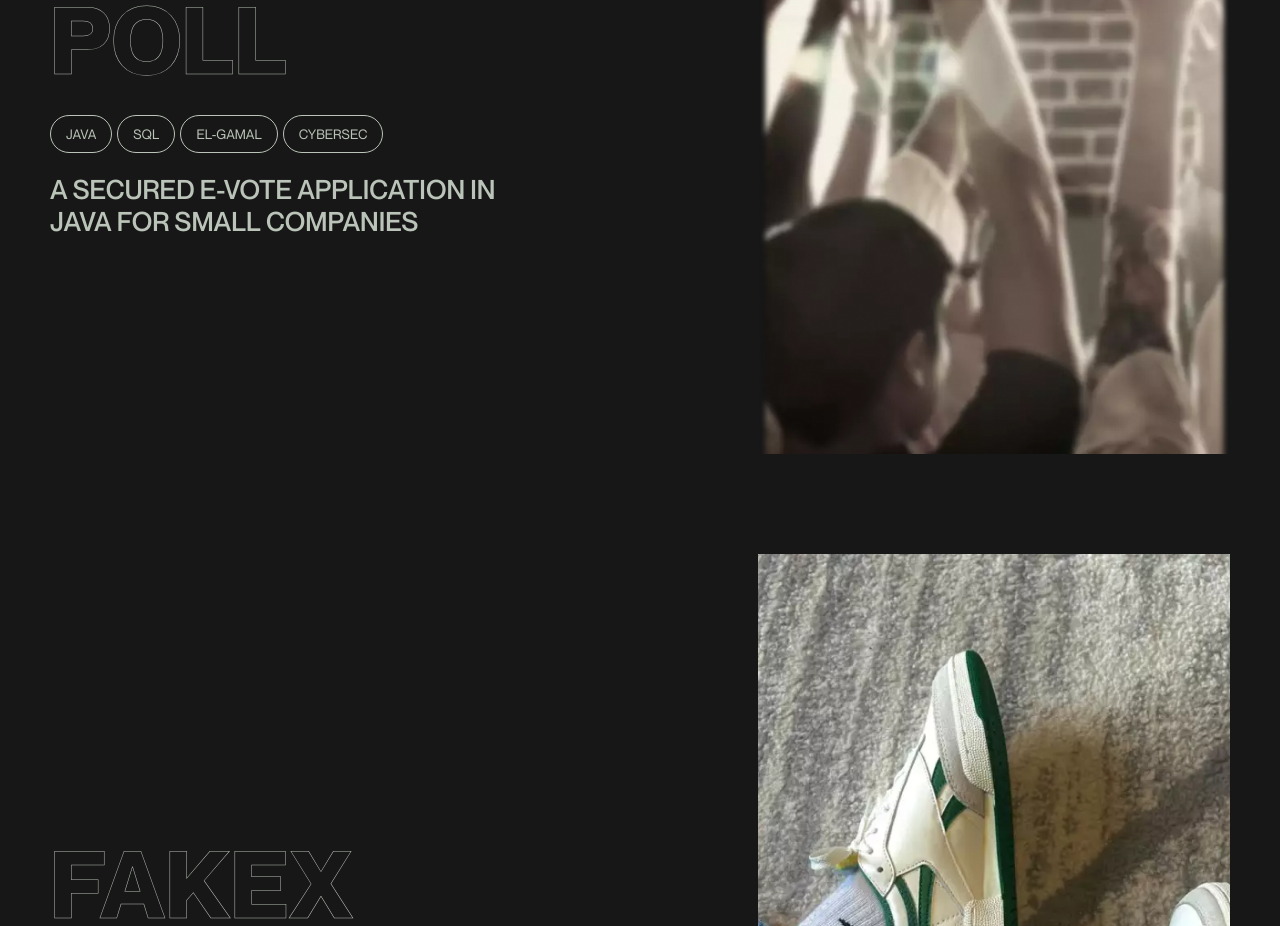
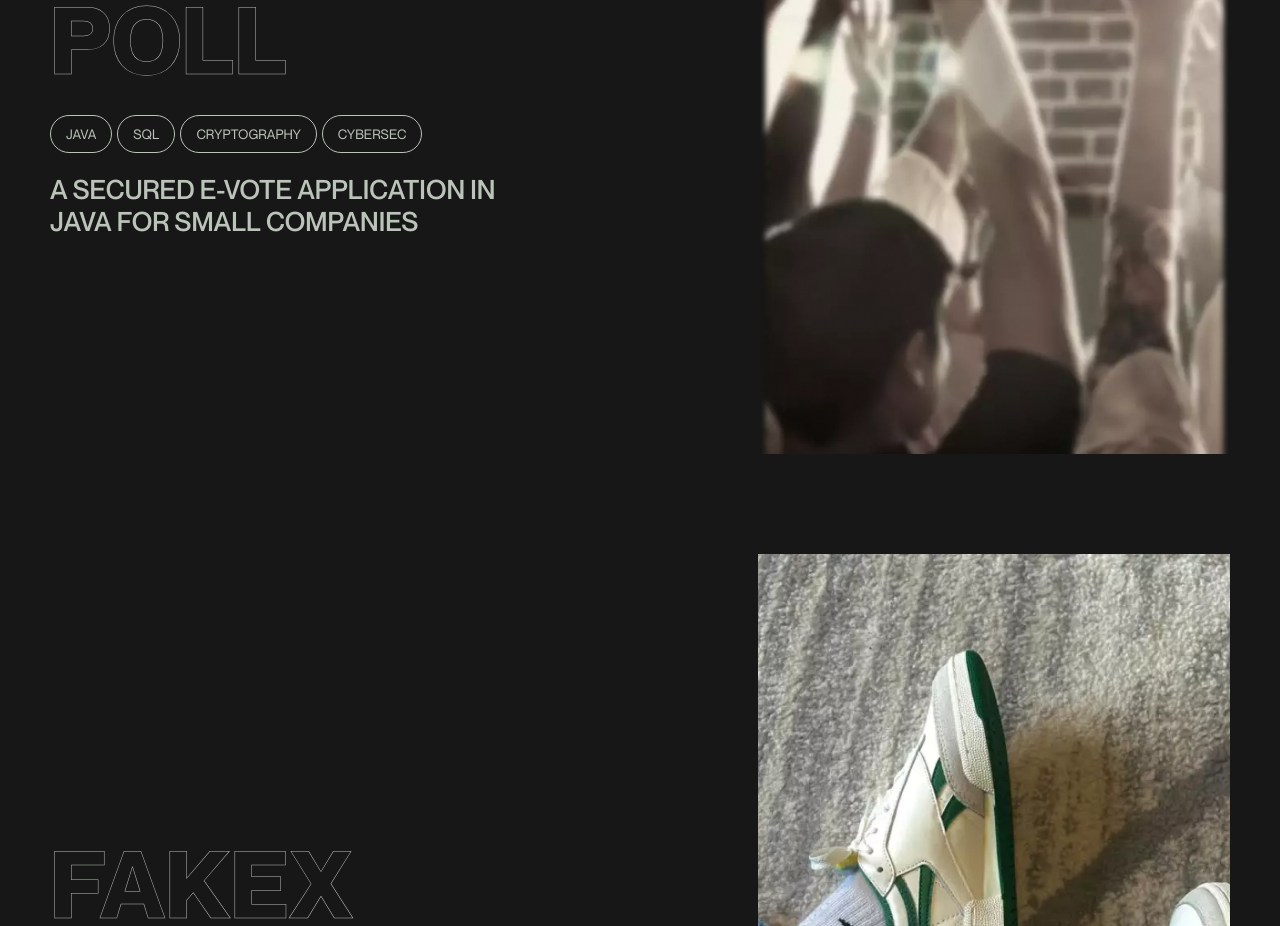
Before and after one commit to Courtcircuits/portfolio-2023, a React (Create React App) app: page / in a window 1280 px wide. Shown: the part 2460-3386 px from the top of the page. Built offline with nearby package versions, Linux system fonts and the light colour scheme.

Commit message:
correct english mistakes

```diff
--- a/src/App.js
+++ b/src/App.js
@@ -86,7 +86,7 @@ class App extends React.Component {
                                          role="Scrum Master & Back end engineer"
                                          className={this.state.projectVisible.index === 0 ? null : "hideProject"}
                                          year="2022-2023" handleClick={this.unfocusProject.bind(this)}>
-            <b>Company Poll</b> is a vote application making companies decision taking more easy thanks to a user
+            <b>Company Poll</b> is a vote application making companies decision taking easier thanks to a user
             friendly interface.
             Each vote is encrypted thanks to the <u>El-Gamal</u> algorithm. It was the occasion to also use the <u>Shamir
             secret sharing technic.</u>
@@ -97,7 +97,7 @@ class App extends React.Component {
                            role="Designer & Back-end engineer"
                            className={this.state.projectVisible.index === 1 ? null : "hideProject"} year="2022-2023"
                            handleClick={this.unfocusProject.bind(this)}>
-                <b>Fakex</b> is a website inspired by Vinted and targetting shoe customers/sellers. Fakex wants to propose the best vintages shoes on the internet for a fair price.
+                <b>Fakex</b> is a website inspired by Vinted and targetting shoe customers and sellers. Fakex wants to propose the best vintages shoes on the internet for a fair price.
             </ProjectDetail>,
 
             <ProjectDetail color={{background : "rgba(60,92,171,0.69)", color : "#ffffff"}} name="GNSSAFE"
@@ -135,7 +135,7 @@ class App extends React.Component {
                                     </div>}
                                     link="COMPANY POLL"
                                     image={companyPollIllustration}
-                                    tags = {["Java", "SQL","El-Gamal", "Cybersec"]}
+                                    tags = {["Java", "SQL","Cryptography", "Cybersec"]}
                 >
                     <p>A SECURED E-VOTE APPLICATION IN JAVA FOR SMALL COMPANIES</p>
                 </ProjectDescription>
```
